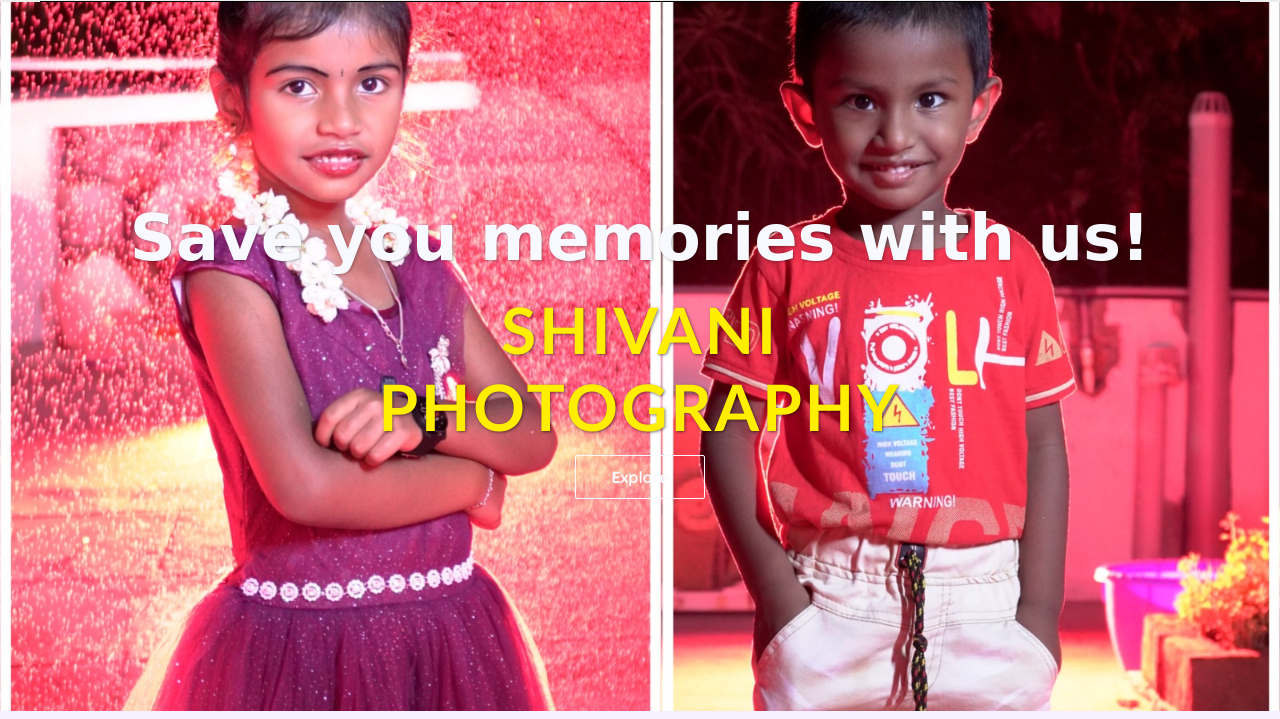
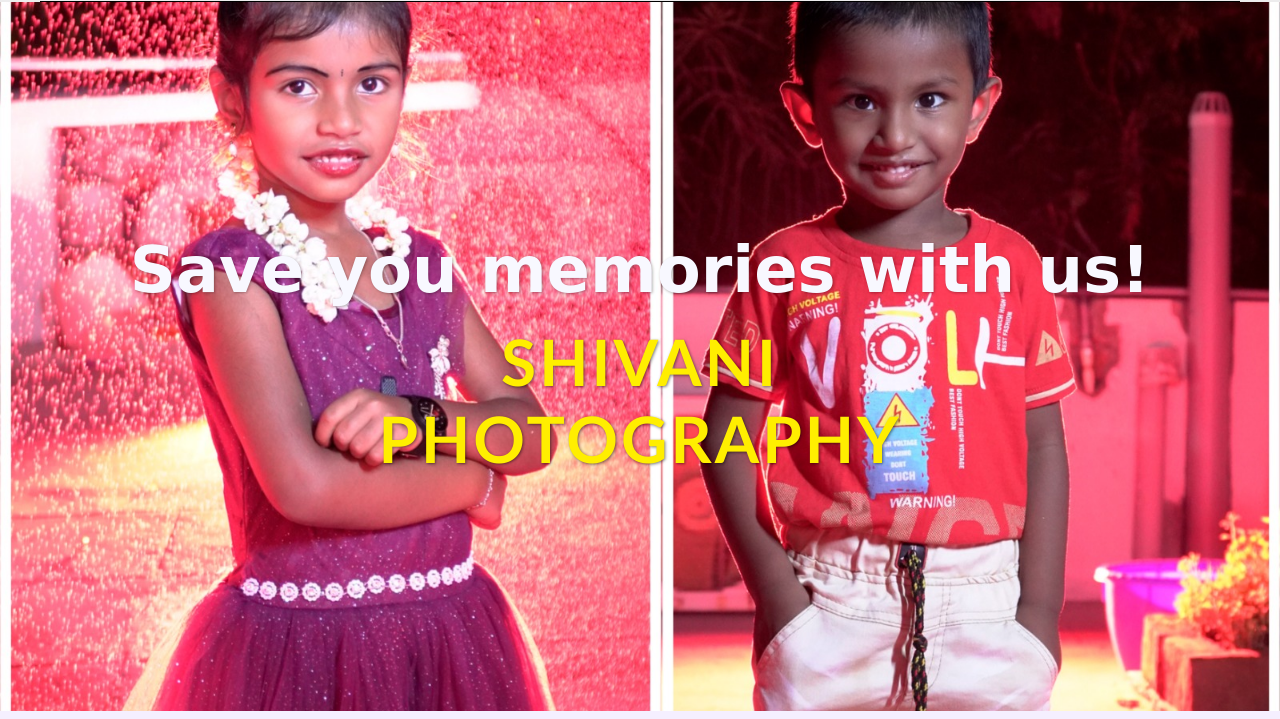
Before and after one commit to 2002-vetrivel/shivani_photography, a plain HTML site: page index.html in a window 1280 px wide. Shown: the part 81-800 px from the top of the page. Drawn offline with nearby package versions, Linux system fonts and the light colour scheme; a web font is replaced by a local one.

Commit message:
Update index.html

```diff
--- a/index.html
+++ b/index.html
@@ -72,9 +72,6 @@
         <div id="content">
             <h1>Save you memories with us!</h1>
             <h2>Shivani<br>Photography</h2>
-            <a href="#services">
-            <button>Explore</button>
-            </a>
         </div>
     </section>
 
```
